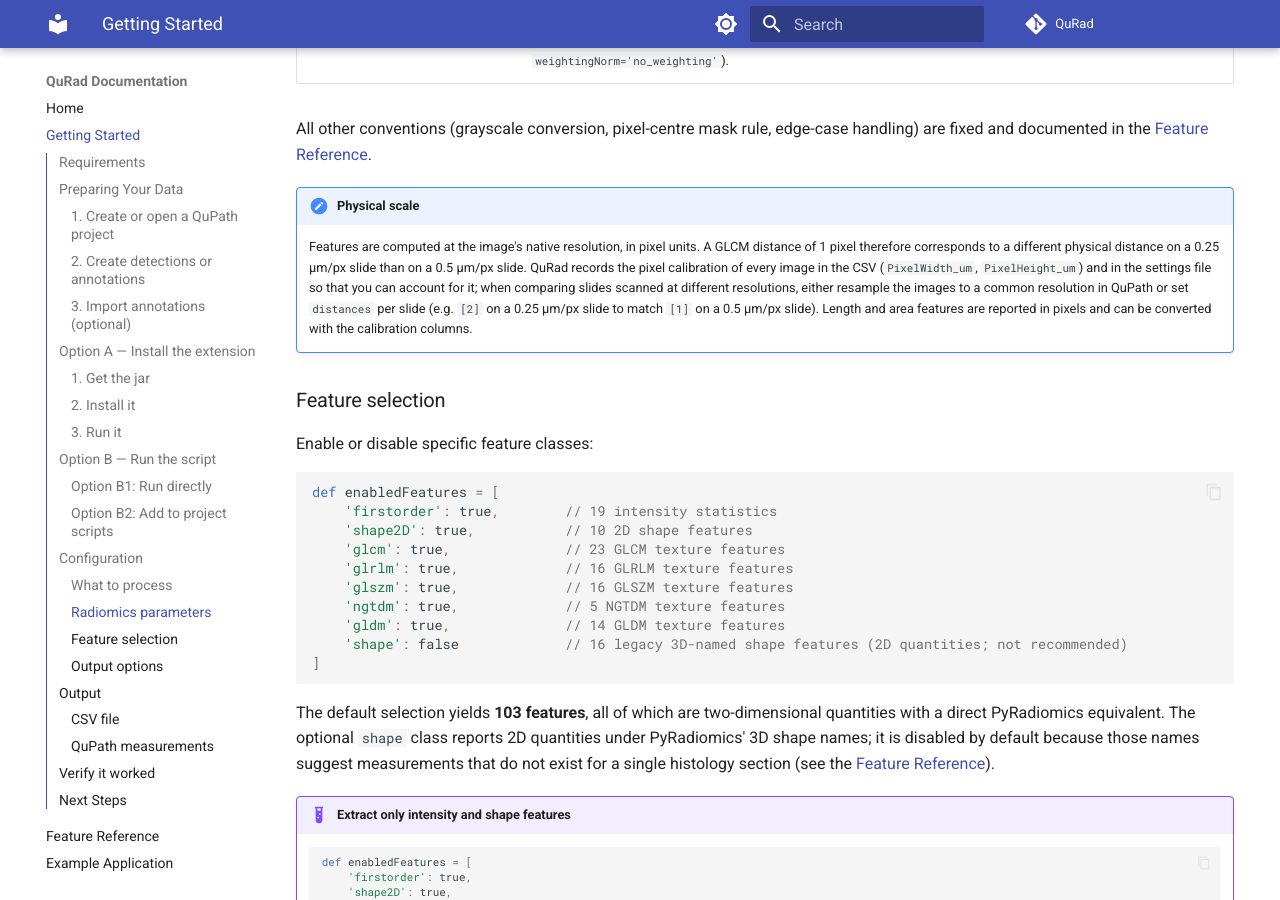
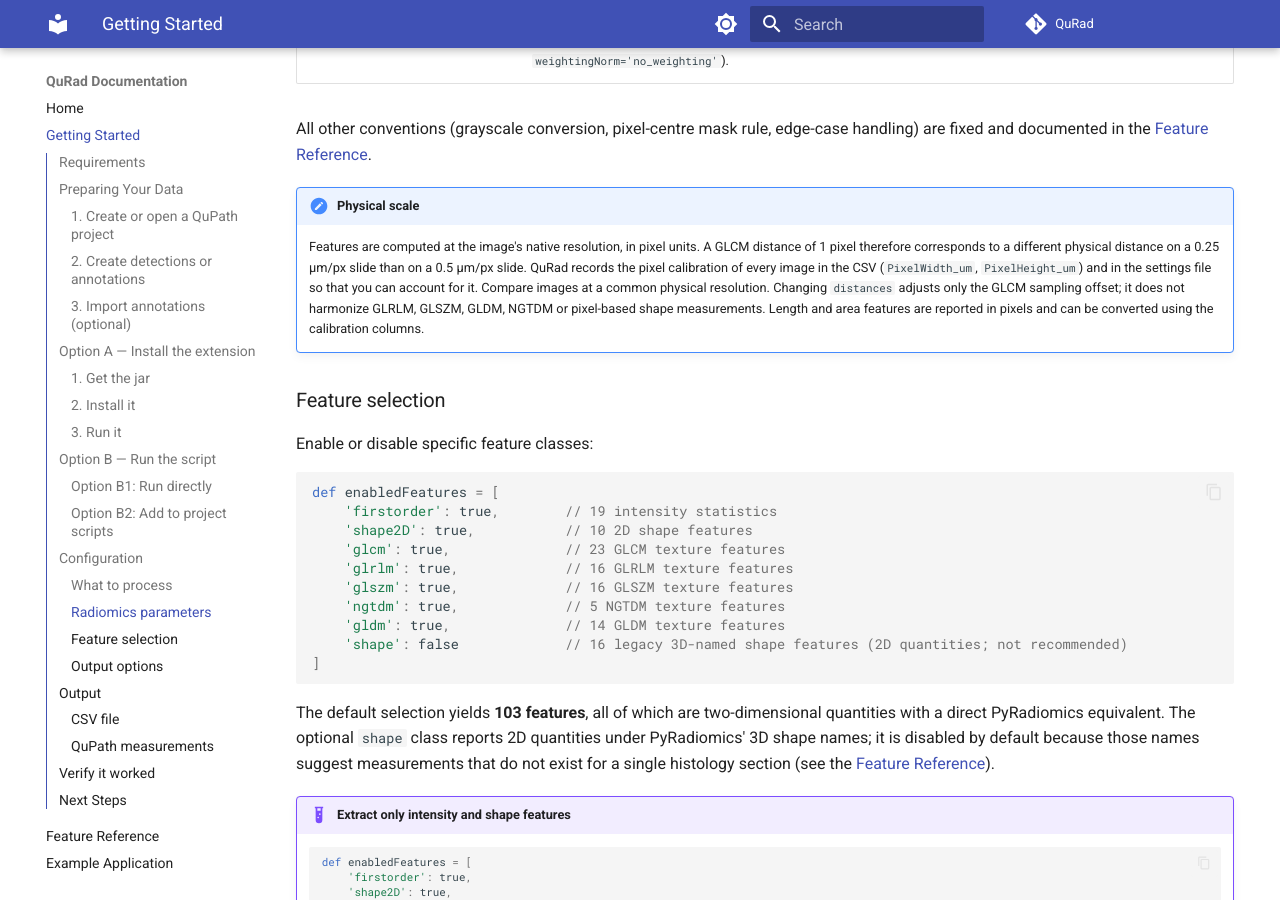
Before and after one commit to icm-dac/QuRad, an MkDocs documentation site: the page built from docs/getting-started.md, in a window 1280 px wide and 900 px high, scrolled down 3643 px. Built offline with MkDocs 1.6.1 and Material for MkDocs 9.7.7, drawn with Linux system fonts in a browser that asks for light colours; comment, search, counter and statistics services are not loaded.

Commit message:
Add the revision supplementary tables and clarify the legacy shape wording
Replace "unit-thickness slab" with "one-voxel-thick volume" in the feature
reference, the validation notebook and the agreement summary, so the docs,
the Table S1 notes column and the article use the same description of how
PyRadiomics evaluates a single slice.

Correct the physical-scale guidance in getting-started: adjusting the GLCM
distance changes only that sampling offset and does not harmonize GLRLM,
GLSZM, GLDM, NGTDM or pixel-based shape measurements.

Add the feature-importance and per-image supplementary tables (S5, S6) and
refresh the regenerated agreement, synthetic, benchmark and fold tables and
the Bland-Altman figure.

```diff
--- a/docs/getting-started.md
+++ b/docs/getting-started.md
@@ -137,10 +137,9 @@ All other conventions (grayscale conversion, pixel-centre mask rule, edge-case h
     Features are computed at the image's native resolution, in pixel units. A GLCM distance of 1 pixel therefore
     corresponds to a different physical distance on a 0.25 µm/px slide than on a 0.5 µm/px slide. QuRad records the
     pixel calibration of every image in the CSV (`PixelWidth_um`, `PixelHeight_um`) and in the settings file so that
-    you can account for it; when comparing slides scanned at different resolutions, either resample the images to a
-    common resolution in QuPath or set `distances` per slide (e.g. `[2]` on a 0.25 µm/px slide to match `[1]` on a
-    0.5 µm/px slide). Length and area features are reported in pixels and can be converted with the calibration
-    columns.
+    you can account for it. Compare images at a common physical resolution. Changing `distances` adjusts only
+    the GLCM sampling offset; it does not harmonize GLRLM, GLSZM, GLDM, NGTDM or pixel-based shape measurements.
+    Length and area features are reported in pixels and can be converted using the calibration columns.
 
 ### Feature selection
 
```
Also changed, not shown: docs/features.md (+1 -1 lines), notebooks/results/figures/figure_S2_bland_altman.png, site/features/index.html, site/search/search_index.json, site/sitemap.xml, 13 other files.
